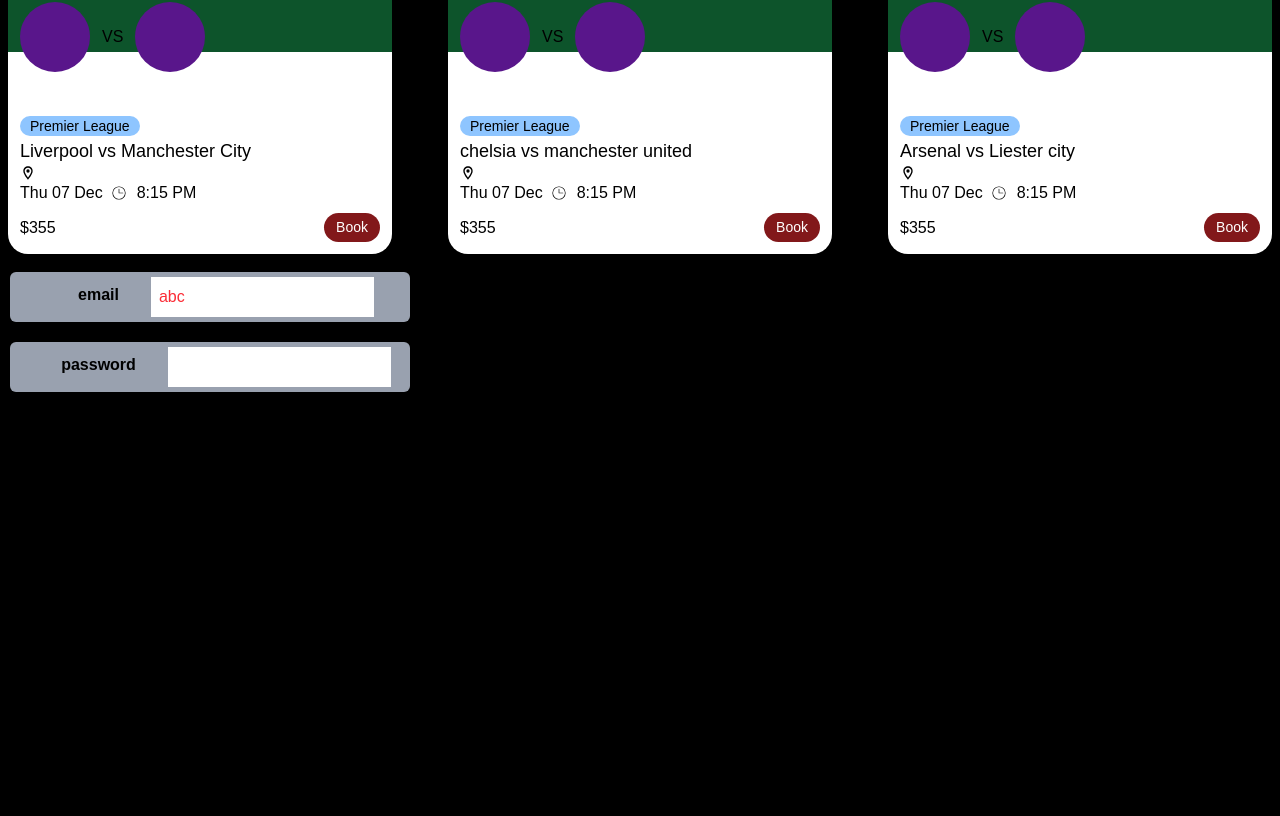
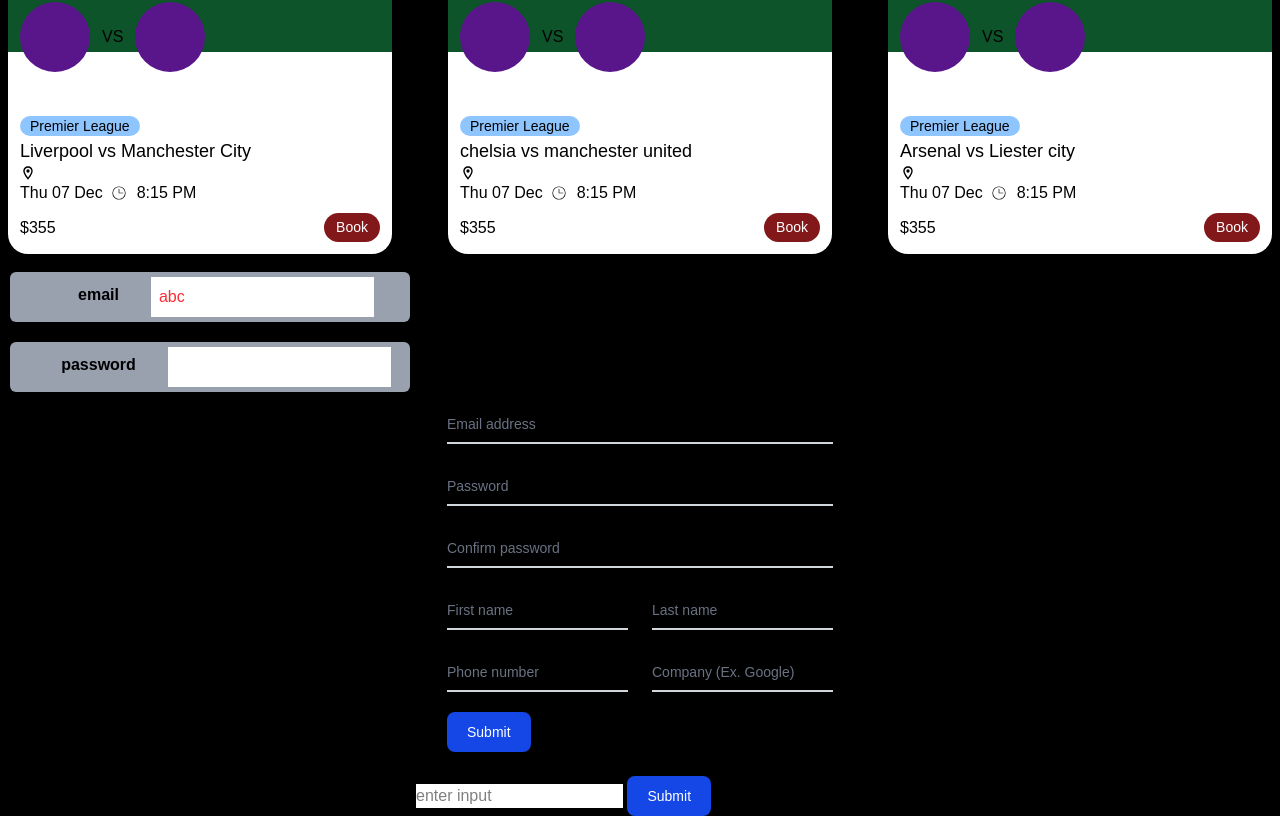
Before and after one commit to farazproject/my-app, a Next.js app: page / in a window 1280 px wide. Shown: the part 226-1042 px from the top of the page. Before the commit the page ends 800 px from the top, so only its background shows below. Built offline with nearby package versions, Linux system fonts and the light colour scheme.

Commit message:
controlled and uncontrolled components

```diff
--- a/package.json
+++ b/package.json
@@ -9,6 +9,7 @@
     "lint": "next lint"
   },
   "dependencies": {
+    "axios": "^1.9.0",
     "next": "15.3.2",
     "react": "^19.0.0",
     "react-dom": "^19.0.0",
--- /dev/null
+++ b/src/components/input/controlled.jsx
@@ -0,0 +1,50 @@
+import React from "react";
+
+function ControlledInput ({}){
+
+    return (
+
+
+
+<form class="max-w-md mx-auto">
+  <div class="relative z-0 w-full mb-5 group">
+      <input type="email" name="floating_email" id="floating_email" class="block py-2.5 px-0 w-full text-sm text-gray-900 bg-transparent border-0 border-b-2 border-gray-300 appearance-none dark:text-white dark:border-gray-600 dark:focus:border-blue-500 focus:outline-none focus:ring-0 focus:border-blue-600 peer" placeholder=" " required />
+      <label for="floating_email" class="peer-focus:font-medium absolute text-sm text-gray-500 dark:text-gray-400 duration-300 transform -translate-y-6 scale-75 top-3 -z-10 origin-[0] peer-focus:start-0 rtl:peer-focus:translate-x-1/4 rtl:peer-focus:left-auto peer-focus:text-blue-600 peer-focus:dark:text-blue-500 peer-placeholder-shown:scale-100 peer-placeholder-shown:translate-y-0 peer-focus:scale-75 peer-focus:-translate-y-6">Email address</label>
+  </div>
+  <div class="relative z-0 w-full mb-5 group">
+      <input type="password" name="floating_password" id="floating_password" class="block py-2.5 px-0 w-full text-sm text-gray-900 bg-transparent border-0 border-b-2 border-gray-300 appearance-none dark:text-white dark:border-gray-600 dark:focus:border-blue-500 focus:outline-none focus:ring-0 focus:border-blue-600 peer" placeholder=" " required />
+      <label for="floating_password" class="peer-focus:font-medium absolute text-sm text-gray-500 dark:text-gray-400 duration-300 transform -translate-y-6 scale-75 top-3 -z-10 origin-[0] peer-focus:start-0 rtl:peer-focus:translate-x-1/4 peer-focus:text-blue-600 peer-focus:dark:text-blue-500 peer-placeholder-shown:scale-100 peer-placeholder-shown:translate-y-0 peer-focus:scale-75 peer-focus:-translate-y-6">Password</label>
+  </div>
+  <div class="relative z-0 w-full mb-5 group">
+      <input type="password" name="repeat_password" id="floating_repeat_password" class="block py-2.5 px-0 w-full text-sm text-gray-900 bg-transparent border-0 border-b-2 border-gray-300 appearance-none dark:text-white dark:border-gray-600 dark:focus:border-blue-500 focus:outline-none focus:ring-0 focus:border-blue-600 peer" placeholder=" " required />
+      <label for="floating_repeat_password" class="peer-focus:font-medium absolute text-sm text-gray-500 dark:text-gray-400 duration-300 transform -translate-y-6 scale-75 top-3 -z-10 origin-[0] peer-focus:start-0 rtl:peer-focus:translate-x-1/4 peer-focus:text-blue-600 peer-focus:dark:text-blue-500 peer-placeholder-shown:scale-100 peer-placeholder-shown:translate-y-0 peer-focus:scale-75 peer-focus:-translate-y-6">Confirm password</label>
+  </div>
+  <div class="grid md:grid-cols-2 md:gap-6">
+    <div class="relative z-0 w-full mb-5 group">
+        <input type="text" name="floating_first_name" id="floating_first_name" class="block py-2.5 px-0 w-full text-sm text-gray-900 bg-transparent border-0 border-b-2 border-gray-300 appearance-none dark:text-white dark:border-gray-600 dark:focus:border-blue-500 focus:outline-none focus:ring-0 focus:border-blue-600 peer" placeholder=" " required />
+        <label for="floating_first_name" class="peer-focus:font-medium absolute text-sm text-gray-500 dark:text-gray-400 duration-300 transform -translate-y-6 scale-75 top-3 -z-10 origin-[0] peer-focus:start-0 rtl:peer-focus:translate-x-1/4 peer-focus:text-blue-600 peer-focus:dark:text-blue-500 peer-placeholder-shown:scale-100 peer-placeholder-shown:translate-y-0 peer-focus:scale-75 peer-focus:-translate-y-6">First name</label>
+    </div>
+    <div class="relative z-0 w-full mb-5 group">
+        <input type="text" name="floating_last_name" id="floating_last_name" class="block py-2.5 px-0 w-full text-sm text-gray-900 bg-transparent border-0 border-b-2 border-gray-300 appearance-none dark:text-white dark:border-gray-600 dark:focus:border-blue-500 focus:outline-none focus:ring-0 focus:border-blue-600 peer" placeholder=" " required />
+        <label for="floating_last_name" class="peer-focus:font-medium absolute text-sm text-gray-500 dark:text-gray-400 duration-300 transform -translate-y-6 scale-75 top-3 -z-10 origin-[0] peer-focus:start-0 rtl:peer-focus:translate-x-1/4 peer-focus:text-blue-600 peer-focus:dark:text-blue-500 peer-placeholder-shown:scale-100 peer-placeholder-shown:translate-y-0 peer-focus:scale-75 peer-focus:-translate-y-6">Last name</label>
+    </div>
+  </div>
+  <div class="grid md:grid-cols-2 md:gap-6">
+    <div class="relative z-0 w-full mb-5 group">
+        <input type="tel" pattern="[0-9]{3}-[0-9]{3}-[0-9]{4}" name="floating_phone" id="floating_phone" class="block py-2.5 px-0 w-full text-sm text-gray-900 bg-transparent border-0 border-b-2 border-gray-300 appearance-none dark:text-white dark:border-gray-600 dark:focus:border-blue-500 focus:outline-none focus:ring-0 focus:border-blue-600 peer" placeholder=" " required />
+        <label for="floating_phone" class="peer-focus:font-medium absolute text-sm text-gray-500 dark:text-gray-400 duration-300 transform -translate-y-6 scale-75 top-3 -z-10 origin-[0] peer-focus:start-0 rtl:peer-focus:translate-x-1/4 peer-focus:text-blue-600 peer-focus:dark:text-blue-500 peer-placeholder-shown:scale-100 peer-placeholder-shown:translate-y-0 peer-focus:scale-75 peer-focus:-translate-y-6">Phone number</label>
+    </div>
+    <div class="relative z-0 w-full mb-5 group">
+        <input type="text" name="floating_company" id="floating_company" class="block py-2.5 px-0 w-full text-sm text-gray-900 bg-transparent border-0 border-b-2 border-gray-300 appearance-none dark:text-white dark:border-gray-600 dark:focus:border-blue-500 focus:outline-none focus:ring-0 focus:border-blue-600 peer" placeholder=" " required />
+        <label for="floating_company" class="peer-focus:font-medium absolute text-sm text-gray-500 dark:text-gray-400 duration-300 transform -translate-y-6 scale-75 top-3 -z-10 origin-[0] peer-focus:start-0 rtl:peer-focus:translate-x-1/4 peer-focus:text-blue-600 peer-focus:dark:text-blue-500 peer-placeholder-shown:scale-100 peer-placeholder-shown:translate-y-0 peer-focus:scale-75 peer-focus:-translate-y-6">Company (Ex. Google)</label>
+    </div>
+  </div>
+  <button type="submit" class="text-white bg-blue-700 hover:bg-blue-800 focus:ring-4 focus:outline-none focus:ring-blue-300 font-medium rounded-lg text-sm w-full sm:w-auto px-5 py-2.5 text-center dark:bg-blue-600 dark:hover:bg-blue-700 dark:focus:ring-blue-800">Submit</button>
+</form>
+
+
+
+    );
+}
+
+export default ControlledInput
--- /dev/null
+++ b/src/components/input/uncontrolled.jsx
@@ -0,0 +1,44 @@
+import React from "react";
+import { useRef } from "react";
+
+function UncontrolledInput ({}){
+
+   const InputRef = useRef(null);   // Create a ref to the input element
+
+   const handleSubmit =(e) => {
+    e.preventDefault(); // Prevent the default form submission behavior
+
+    console.log(InputRef.current.value); // Access the input value using the ref
+   }
+
+
+
+
+
+
+
+    return (
+
+        <div>  Uncontrolled Input
+
+
+
+
+
+
+<form class="max-w-md mx-auto">
+
+
+
+
+  <input ref={InputRef} className="bg-white text-black" placeholder="enter input"></input>   {/* Assign the ref to the input element */}
+  <button type="submit" onClick={handleSubmit}   class="text-white bg-blue-700 hover:bg-blue-800 focus:ring-4 focus:outline-none focus:ring-blue-300 font-medium rounded-lg text-sm w-full sm:w-auto px-5 py-2.5 text-center dark:bg-blue-600 dark:hover:bg-blue-700 dark:focus:ring-blue-800">
+    Submit</button> {/* Call the handleSubmit function when the button is clicked */}
+</form>
+</div>
+
+    );
+}
+
+
+export default UncontrolledInput
--- a/src/pages/index.js
+++ b/src/pages/index.js
@@ -6,6 +6,8 @@
 import Teams from "@/components/cards/teams";
 import RowTeam from "@/components/layout/rowteam";
 import InputField from "@/components/input/input";
+import ControlledInput from "@/components/input/controlled";
+import UncontrolledInput from "@/components/input/uncontrolled";
 import{ Geist, Geist_Mono} from "next/font/google"
 
 
@@ -82,6 +84,10 @@
         console.log(userData.password)
       }}/>
 
+      <ControlledInput/>
+      <UncontrolledInput/>
+
+
 
     </div>
 
```
Also changed, not shown: 1 other file (tests, documents, lock files or other folders).
